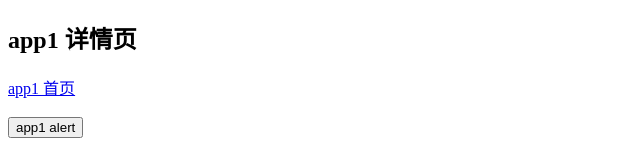
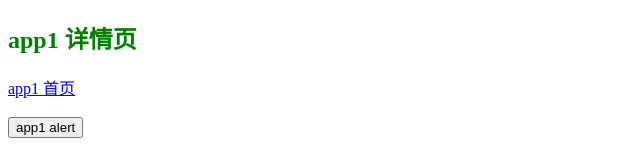
Before and after one commit to yiminghe/micro-front-end-nextjs, a Next.js app in the folder packages/app1/: page /app1/detail in a window 1280 px wide. Shown: the top 160 px of the page, without its empty margins (0-640 px from the left). Built offline with nearby package versions, Linux system fonts and the light colour scheme.

Commit message:
add style test

```diff
--- /dev/null
+++ b/packages/app1/src/pages/_app.tsx
@@ -0,0 +1,12 @@
+import { AppProps } from 'next/app';
+import '../styles/globals.css';
+
+function App({ Component, pageProps }: AppProps) {
+  return (
+    <>
+      <Component {...pageProps} />
+    </>
+  );
+}
+
+export default App;
--- a/packages/app1/src/pages/app1/detail.tsx
+++ b/packages/app1/src/pages/app1/detail.tsx
@@ -7,7 +7,7 @@ export default function () {
   }, []);
   return (
     <>
-      <h2>app1 详情页</h2>
+      <h2 className="title">app1 详情页</h2>
       <Link href="./">app1 首页</Link>
       <br /> <br />
       <div>
--- a/packages/app1/src/pages/app1/index.tsx
+++ b/packages/app1/src/pages/app1/index.tsx
@@ -11,7 +11,7 @@ export default function () {
   }, []);
   return (
     <>
-      <h2>app1 首页</h2>
+      <h2 className="title">app1 首页</h2>
       <div>
         <Link href="./app1/detail">app1 详情页</Link>
       </div>
--- /dev/null
+++ b/packages/app1/src/styles/globals.css
@@ -0,0 +1,3 @@
+.title {
+  color: green;
+}
--- a/packages/app2/src/pages/app2/detail.tsx
+++ b/packages/app2/src/pages/app2/detail.tsx
@@ -7,7 +7,7 @@ export default function () {
   }, []);
   return (
     <>
-      <h2>app2 详情页</h2>
+      <h2 className="title">app2 详情页</h2>
       <Link href="./">app2 首页</Link>
       <br /> <br />
       <div>
--- a/packages/app2/src/pages/app2/index.tsx
+++ b/packages/app2/src/pages/app2/index.tsx
@@ -11,7 +11,7 @@ export default function () {
   }, []);
   return (
     <>
-      <h2>app2 首页</h2>
+      <h2 className="title">app2 首页</h2>
       <div>
         <Link href="./app2/detail">app2 详情页</Link>
       </div>
--- /dev/null
+++ b/packages/app2/src/styles/globals.css
@@ -0,0 +1,3 @@
+.title {
+  color: red;
+}
```
Also changed, not shown: packages/app2/src/pages/_app.tsx (added, +12 -0 lines).
